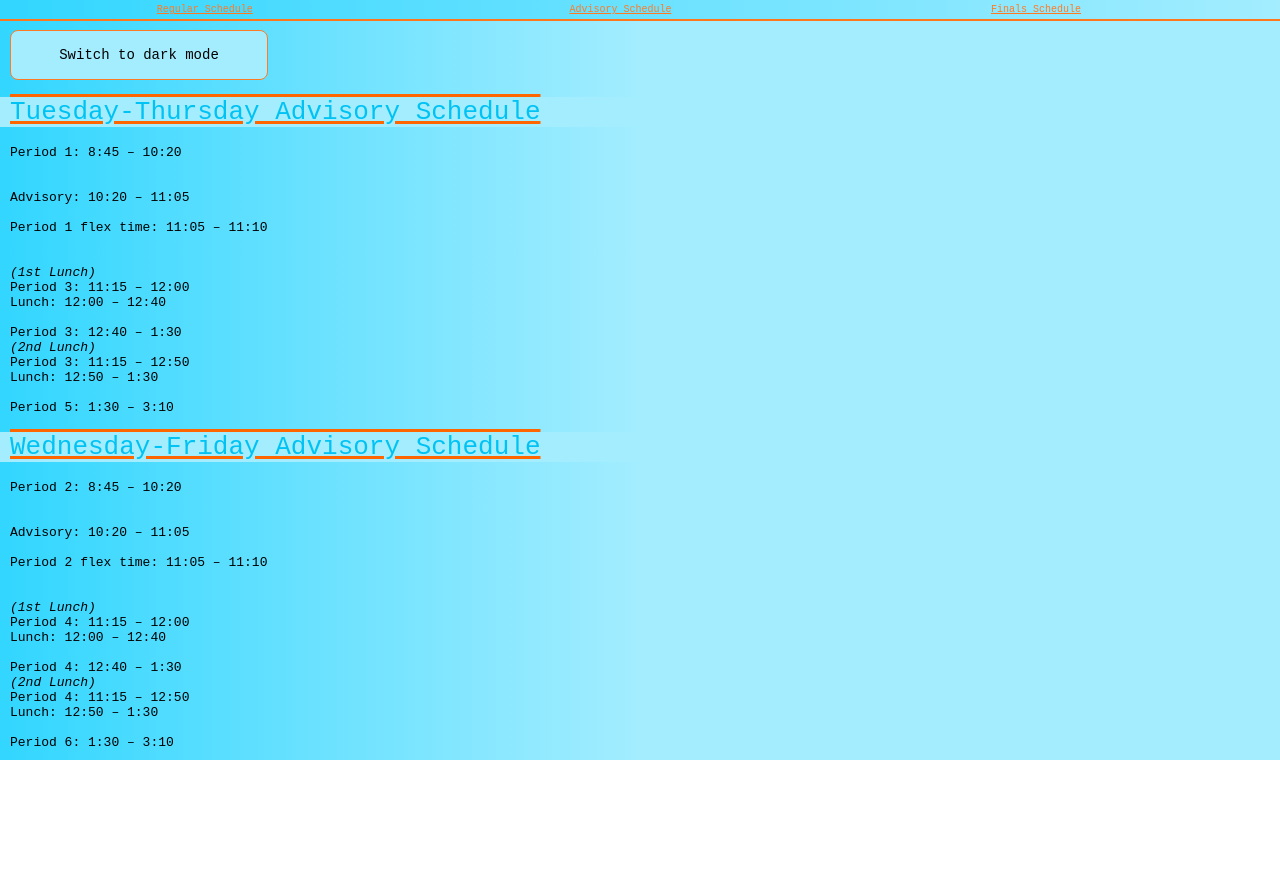
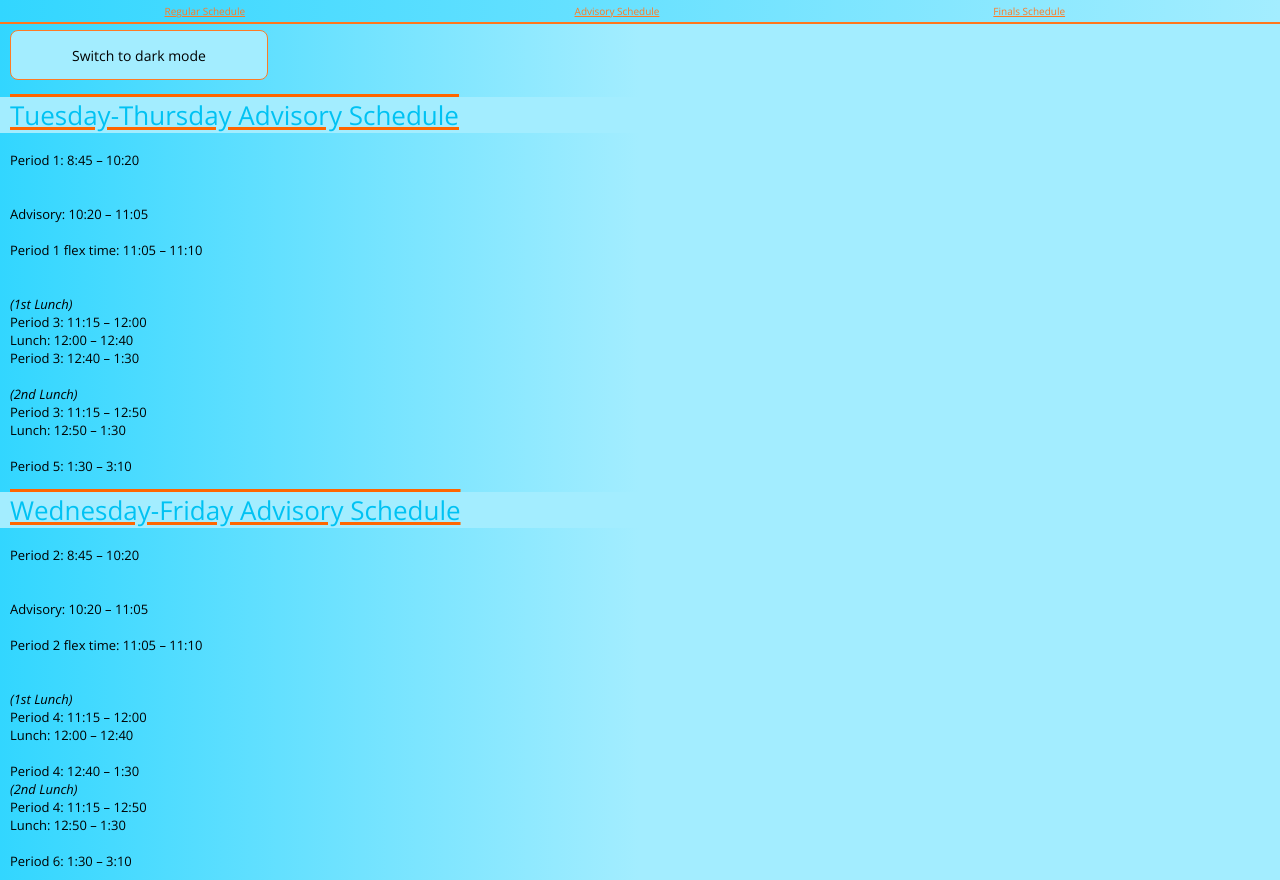
Before and after one commit to TheHarmonicRealm/TheHarmonicRealm.github.io, a plain HTML site: page Schedules/AdvisorySchedule.html in a window 1280 px wide. Before the commit the page ends 800 px from the top, so only its background shows below. Drawn offline with nearby package versions, Linux system fonts and the light colour scheme.

Commit message:
much prettier font

```diff
--- a/Schedules/AdvisorySchedule.html
+++ b/Schedules/AdvisorySchedule.html
@@ -4,6 +4,7 @@
 <head><title>Advisory Schedule</title>
 <link rel="icon" href="../Images/Logo.svg">
 <link rel="stylesheet" href="schedule-styles.css"/>
+<link href="https://fonts.googleapis.com/css2?family=Open+Sans:ital,wght@0,300;0,400;0,600;0,700;0,800;1,300;1,400;1,600;1,700;1,800&display=swap" rel="stylesheet">
 
 <!-- Comment out when testing -->
 <script src="../JS/CurrentSchedule.js"></script>
@@ -35,8 +36,8 @@
                 <br><br>
                 <em>(1st Lunch)</em><br>
                 Period 3: 11:15 – 12:00<br>
-                Lunch: 12:00 – 12:40<br><br>
-                Period 3: 12:40 – 1:30<br>
+                Lunch: 12:00 – 12:40<br>
+                Period 3: 12:40 – 1:30<br><br>
 
                 <em>(2nd Lunch)</em><br>
                 Period 3: 11:15 – 12:50 <br>
--- a/Schedules/schedule-styles.css
+++ b/Schedules/schedule-styles.css
@@ -142,7 +142,7 @@
     }
 
     body {
-        font-family: monospace;
+        font-family: 'Open Sans', sans-serif;
         color: var(--body-color);
         font-size: 13px;
         margin-top: 20px;
@@ -151,6 +151,10 @@
     #content {
         padding-left: 0px;
         margin-left: 10px;
+    }
+
+    p {
+        font-weight: 400;
     }
 
     #background {
@@ -171,7 +175,7 @@
         font-size: 14px;
         margin-top: 10px;
         margin-left: 10px;
-        font-family: monospace;
+        font-family: 'Open Sans', sans-serif;
         width: 258px;
         height: 50px;
         border-radius: 8px;
@@ -193,11 +197,11 @@
         font-weight: bold;
         padding-left: 0px; */
         text-decoration: dashed;
+        font-weight: 300;
     }
 
     .title {
         color: var(--title-color);
-        font-weight: normal;
         background-color: var(--title-background);
         margin-left: -10px;
         padding-left: 10px;
```
Also changed, not shown: Schedules/FinalsSchedule.html (+1 -0 lines), Schedules/RegularSchedule.html (+1 -0 lines).
